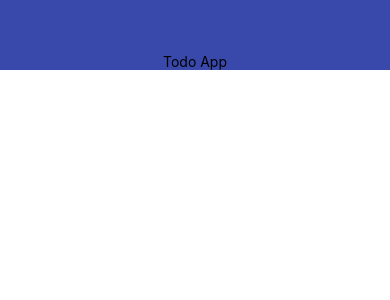
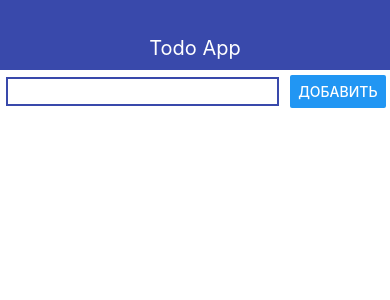
Before and after one commit to Yuri1011/RN, a React Native app: screen / in a window 390 px wide. Shown: the top 300 px of the page. Built offline with nearby package versions, Linux system fonts and the light colour scheme.

Commit message:
added style component

```diff
--- a/App.js
+++ b/App.js
@@ -1,12 +1,14 @@
 import { StatusBar } from "expo-status-bar";
 import React from "react";
 import { StyleSheet, Text, View } from "react-native";
+import { AddTodo } from "./src/AddTodo";
 import { Navbar } from "./src/Navbar";
 
 export default function App() {
   return (
     <View style={styles.container}>
-      <Navbar />
+      <Navbar title={"Todo App"} />
+      <AddTodo/>
       <StatusBar style="auto" />
     </View>
   );
--- /dev/null
+++ b/src/AddTodo.js
@@ -0,0 +1,26 @@
+import React from "react";
+import { View, StyleSheet, TextInput, Button } from "react-native";
+
+export const AddTodo = (props) => {
+  return (
+    <View style={styles.block}>
+      <TextInput style={styles.input} />
+      <Button title="Добавить" />
+    </View>
+  );
+};
+
+const styles = StyleSheet.create({
+  block: {
+    flexDirection: "row",
+    marginTop: 5,
+    justifyContent: "space-around",
+  },
+  input: {
+    width: "70%",
+    margin: 2,
+    borderStyle: "solid",
+    borderWidth: 2,
+    borderColor: "#3949ab",
+  },
+});
--- a/src/Navbar.js
+++ b/src/Navbar.js
@@ -1,10 +1,10 @@
 import React from "react";
 import { View, Text, StyleSheet } from "react-native";
 
-export const Navbar = (props) => {
+export const Navbar = ({ title }) => {
   return (
     <View style={styles.navbar}>
-      <Text style={styles.text}>Todo App</Text>
+      <Text style={styles.text}>{title}</Text>
     </View>
   );
 };
@@ -15,6 +15,10 @@
     alignItems: "center",
     justifyContent: "flex-end",
     backgroundColor: "#3949ab",
+    paddingBottom: 10,
   },
-  text: {},
+  text: {
+    color: "white",
+    fontSize: 20,
+  },
 });
```
Also changed, not shown: 1 other file (tests, documents, lock files or other folders).
